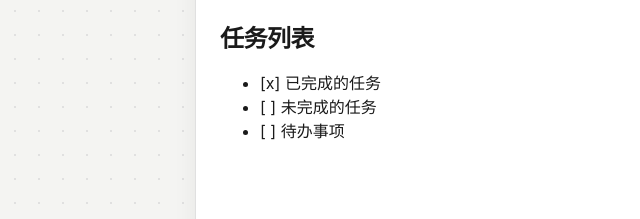
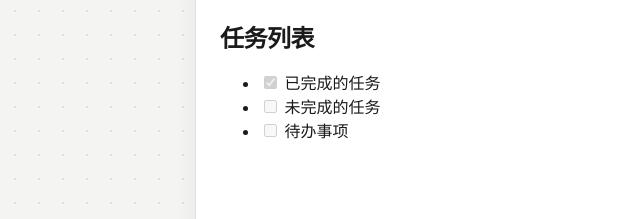
Before and after one commit to firefly418/firefly418.github.io, a plain HTML site: page 2026/06/07/markdown测试/index.html in a window 1280 px wide. Shown: the part 2337-2556 px from the top of the page, 45-685 px from the left. Drawn offline with Linux system fonts and the light colour scheme.

Commit message:
Site updated: 2026-06-07 16:30:32

```diff
--- a/2026/06/07/markdown测试/index.html
+++ b/2026/06/07/markdown测试/index.html
@@ -147,10 +147,10 @@
 <h2 id="分割线">分割线</h2>
 <hr>
 <h2 id="任务列表">任务列表</h2>
-<ul>
-<li>[x] 已完成的任务</li>
-<li>[ ] 未完成的任务</li>
-<li>[ ] 待办事项</li>
+<ul class="contains-task-list">
+<li class="task-list-item"><input class="task-list-item-checkbox" checked="" disabled="" type="checkbox"> 已完成的任务</li>
+<li class="task-list-item"><input class="task-list-item-checkbox" disabled="" type="checkbox"> 未完成的任务</li>
+<li class="task-list-item"><input class="task-list-item-checkbox" disabled="" type="checkbox"> 待办事项</li>
 </ul>
 
     </div>
```
